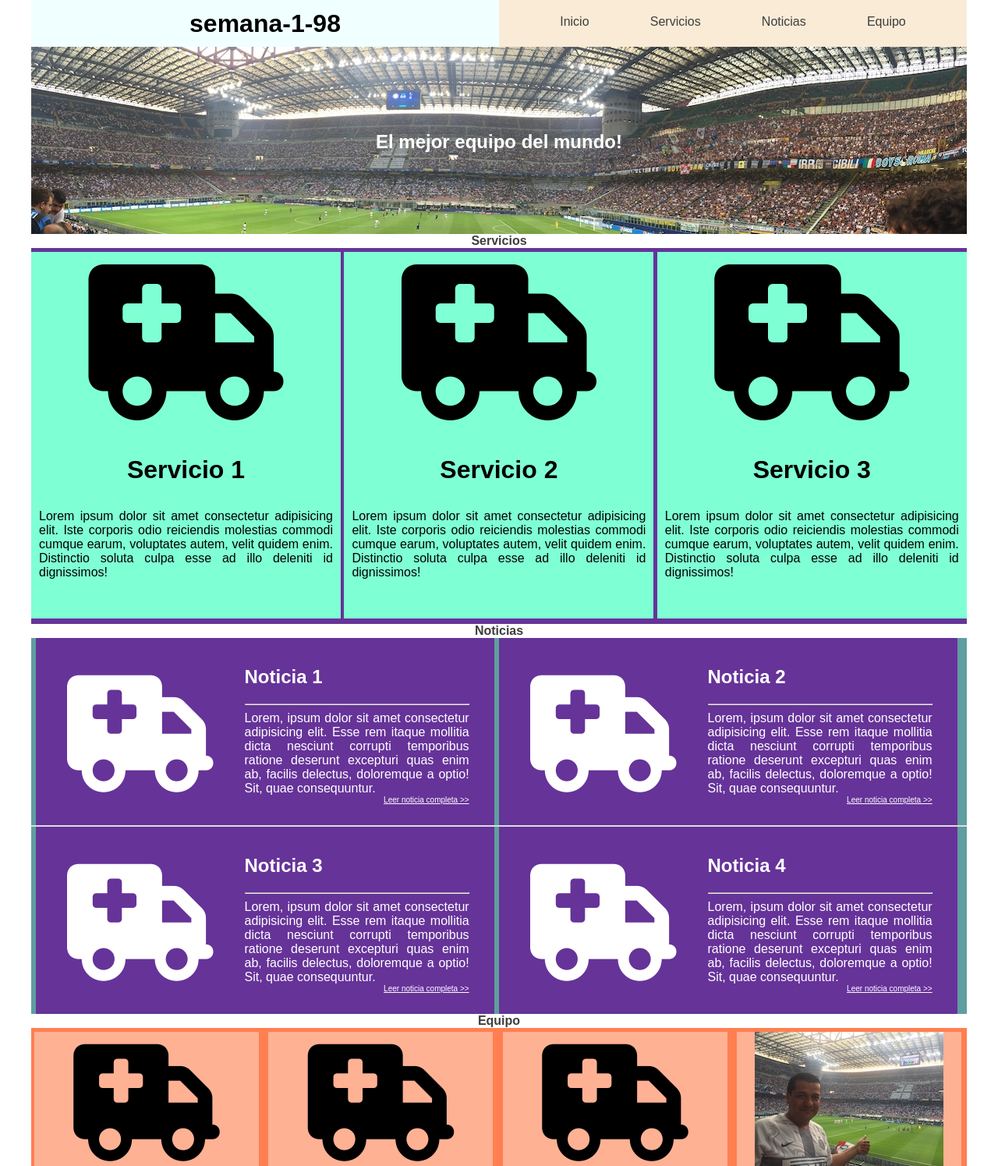
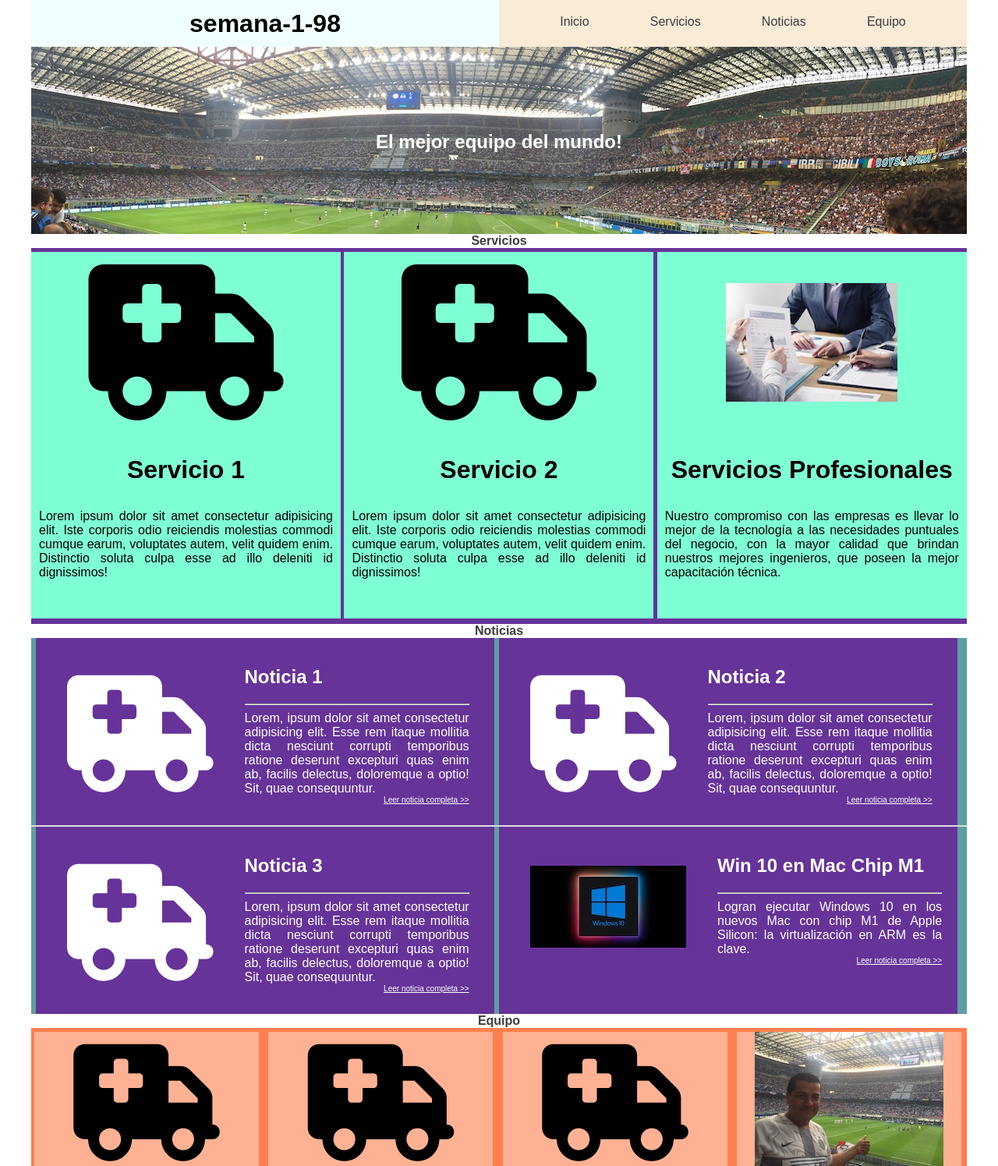
Before and after one commit to arendonb/semana-1-98, a website: page src/index.html in a window 1280 px wide. Shown: the top 1495 px of the page at 78% size. Drawn offline with Linux system fonts and the light colour scheme.

Commit message:
Se adiciona la noticia 4, servicio 3

```diff
--- a/src/index.html
+++ b/src/index.html
@@ -84,18 +84,22 @@
                 </div>
             </div>
             <div class="col-3">
+                <div class="container-imagenS3">
+
+                </div>
+                <!--
                 <p>
-
                     <i class="fas fa-ambulance" style="font-size:200px"></i>
                 </p>
+                -->
                 <div class="service-content">
 
                     <h1>
-                        Servicio 3
+                        Servicios Profesionales
                     </h1>
                     <p class="service-text">
-                        Lorem ipsum dolor sit amet consectetur adipisicing elit. Iste corporis odio reiciendis molestias commodi cumque earum, voluptates
-                        autem, velit quidem enim. Distinctio soluta culpa esse ad illo deleniti id dignissimos!
+                        Nuestro compromiso con las empresas es llevar lo mejor de la tecnología a las necesidades puntuales del negocio, con la mayor calidad
+                        que brindan nuestros mejores ingenieros, que poseen la mejor capacitación técnica.
                     </p>
                 </div>
             </div>
@@ -149,15 +153,17 @@
                     <div class="news-data">
 
                         <div class="news-image">
+                            <!--
                             <i class="fas fa-ambulance news-logo" style="font-size:150px"></i>
+                            -->
+                            <div class="container-imagenN4"></div>
                         </div>
+
                         <div class="news-text">
-                            <h2 class="news-title">Noticia 4</h2>
+                            <h2 class="news-title">Win 10 en Mac Chip M1</h2>
                             <hr>
-                            <p class="news-info" style="margin:0; padding:0;">Lorem, ipsum dolor sit amet consectetur adipisicing
-                                elit. Esse rem itaque mollitia dicta nesciunt corrupti temporibus ratione deserunt excepturi
-                                quas enim ab, facilis delectus, doloremque a optio! Sit, quae consequuntur.</p>
-                            <span class="news-url"><a href="#">Leer noticia completa >></a></span> </div>
+                            <p class="news-info" style="margin:0; padding:0;">Logran ejecutar Windows 10 en los nuevos Mac con chip M1 de Apple Silicon: la virtualización en ARM es la clave.</p>
+                            <span class="news-url"><a href="https://www.genbeta.com/windows/logran-ejecutar-windows-10-nuevos-mac-chip-m1-apple-silicon-virtualizacion-arm-clave">Leer noticia completa >></a></span> </div>
                     </div>
 
                 </div>
--- a/src/style.css
+++ b/src/style.css
@@ -52,6 +52,24 @@ body{
     background-repeat: no-repeat;
     /* width: 242px; */
     height: 182px;
+}
+
+.container-imagenN4{
+    background-image: url('./noticia4.jpg');
+    background-position: 50% 50%;
+    background-repeat: no-repeat;
+    width: 200px;
+    height: 105px;
+    margin: 40px auto;
+}
+
+.container-imagenS3{
+    background-image: url('./serviciosProfesionales3.jpeg');
+    background-position: 50% 50%;
+    background-repeat: no-repeat;
+    width: 220px;
+    height: 152px;
+    margin: 40px auto;
 }
 
 .nav-list{
```
Also changed, not shown: src/noticia4.jpg (added), src/serviciosProfesionales3.jpeg (added), src/serviciosProfesionales3.jpg (added).
